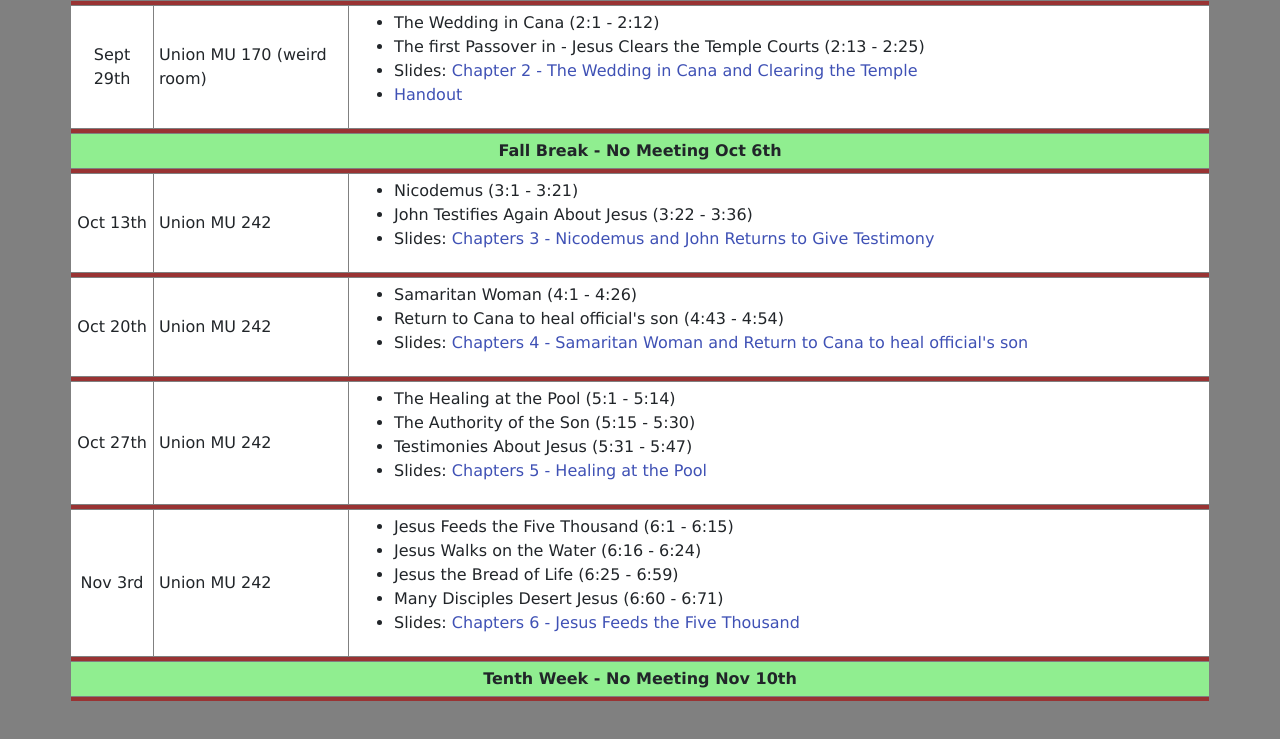
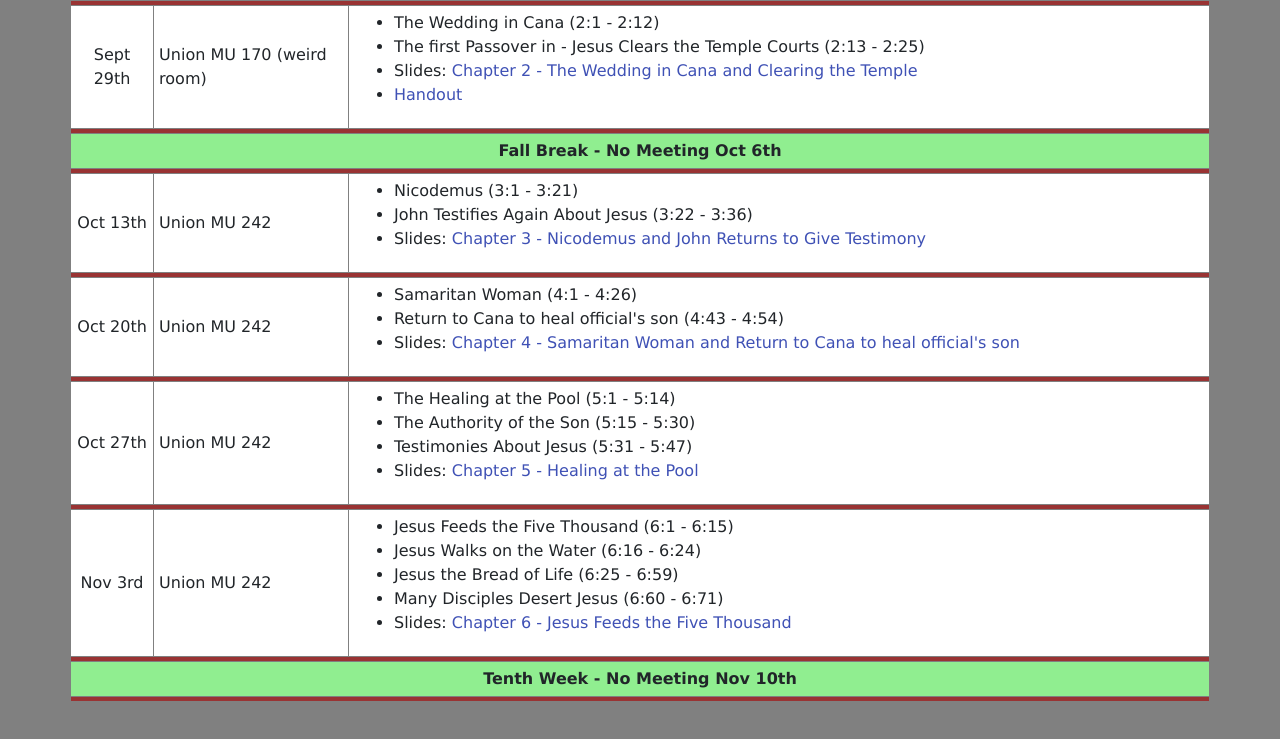
Before and after one commit to fisherds/walk-through-john, a plain HTML site: page public/index.html in a window 1280 px wide. Shown: the part 557-1296 px from the top of the page. Drawn offline with Linux system fonts and the light colour scheme; some packages are replaced by stand-ins of ours.

Commit message:
minor edit

```diff
--- a/public/index.html
+++ b/public/index.html
@@ -165,7 +165,7 @@
                 </li>
                 <li>Slides: <a
                     href="https://docs.google.com/presentation/d/1rz3ljiYCAUDQZn6okCAWZJP5qSKXIR0RP_tVrepwcHA/edit?usp=sharing">
-                    Chapters 3 - Nicodemus and John Returns to Give Testimony</a>
+                    Chapter 3 - Nicodemus and John Returns to Give Testimony</a>
                 </li>
               </ul>
             </td>
@@ -190,7 +190,7 @@
                 </li>
                 <li>Slides: <a
                     href="https://docs.google.com/presentation/d/1OjtcNf95UemBTr88HdHHIx0FHW4L5pxjuE3NExLlY3c/edit?usp=sharing">
-                    Chapters 4 - Samaritan Woman and Return to Cana to heal official's son</a>
+                    Chapter 4 - Samaritan Woman and Return to Cana to heal official's son</a>
                 </li>
               </ul>
             </td>
@@ -218,7 +218,7 @@
                 </li>
                 <li>Slides: <a
                     href="https://docs.google.com/presentation/d/13gtPifUOeVzQ5_6TO56sExKRS_L8fbiD_QgZlw_SJ3w/edit?usp=sharing">
-                    Chapters 5 - Healing at the Pool</a>
+                    Chapter 5 - Healing at the Pool</a>
                 </li>
               </ul>
             </td>
@@ -248,7 +248,7 @@
                   Many Disciples Desert Jesus (6:60 - 6:71)
                 </li>
                 <li>Slides: <a href="">
-                    Chapters 6 - Jesus Feeds the Five Thousand</a>
+                    Chapter 6 - Jesus Feeds the Five Thousand</a>
                 </li>
               </ul>
             </td>
```
